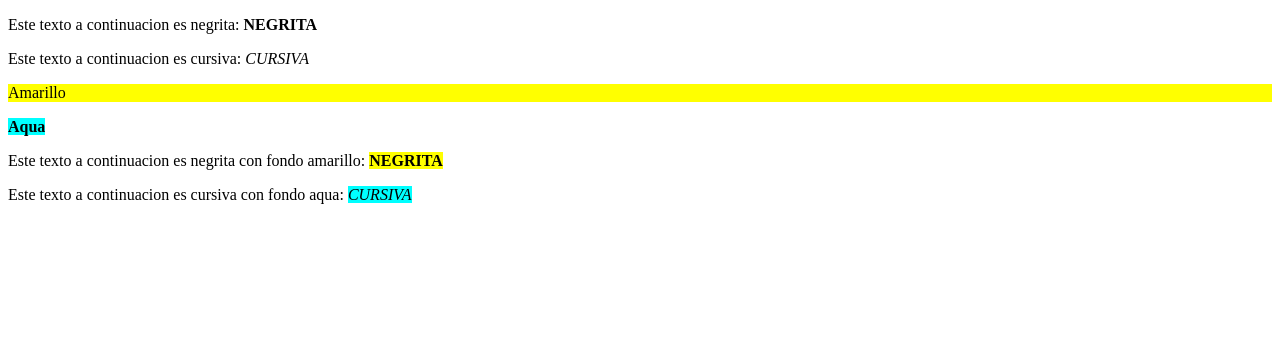
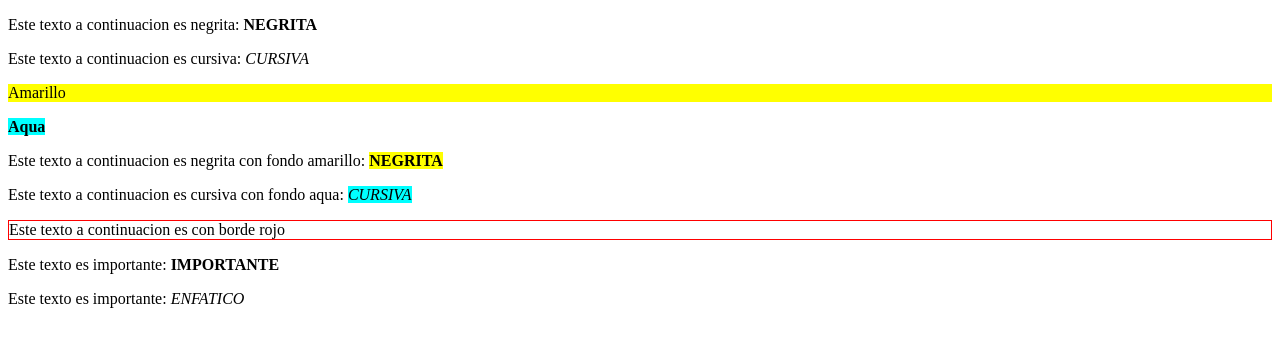
Before and after one commit to JuanBeltrame/HTML-and-CSS-Practice, a plain HTML site: page Html-Folder-Practice/index.html in a window 1280 px wide. Drawn offline with Linux system fonts and the light colour scheme.

Commit message:
Sergie Code | Martes | Bloque 02am a 04am

```diff
--- a/Html-Folder-Practice/index.html
+++ b/Html-Folder-Practice/index.html
@@ -42,6 +42,9 @@
 
             <p>Este texto a continuacion es negrita con fondo amarillo: <b style="background-color: yellow">NEGRITA</b></p> <!-- El Background color solamente toma el elemento-->
             <p>Este texto a continuacion es cursiva con fondo aqua: <i style="background-color: aqua">CURSIVA</i></p> <!-- El Background color solamente toma el elemento-->
+            <p style="border: 1px solid red">Este texto a continuacion es con borde rojo</p> <!-- El borde no se aplica en el texto-->
+            <p> Este texto es importante: <strong> IMPORTANTE </strong></p>
+            <p> Este texto es importante: <em> ENFATICO </em></p>
 
         </Article>
         <article></article>
```
